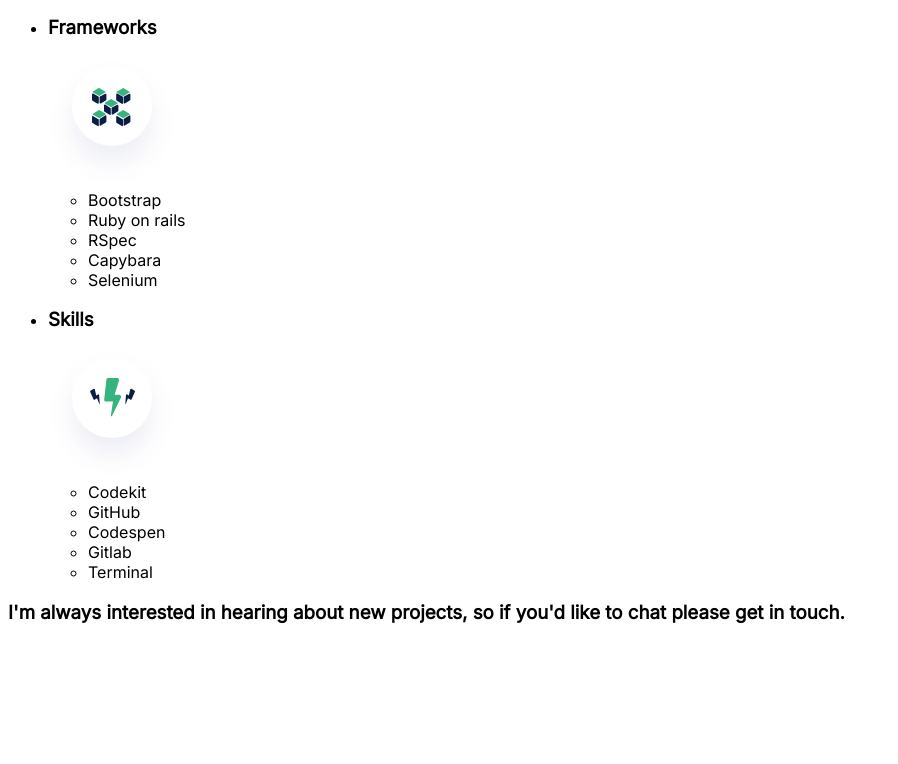
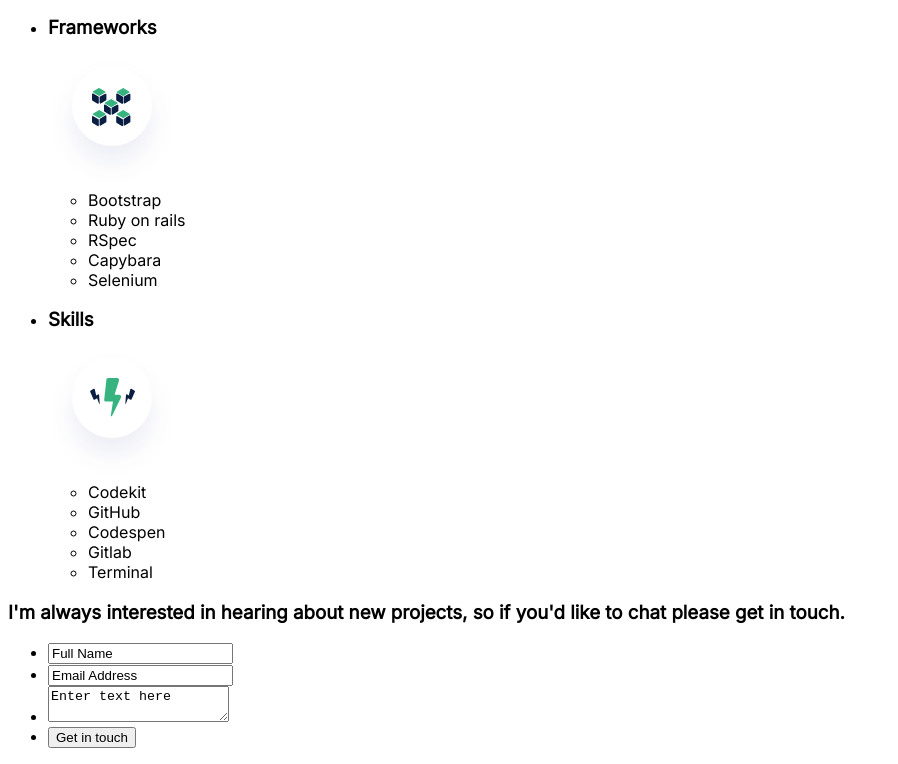
Before and after one commit to sumairq/Personal-Portfolio, a website: page index.html in a window 1280 px wide. Shown: the part 3121-3885 px from the top of the page, without its empty margins (0-898 px from the left). Before the commit the page ends 3763 px from the top, so only its background shows below. Drawn offline with Linux system fonts and the light colour scheme.

Commit message:
add form skeleton

```diff
--- a/index.html
+++ b/index.html
@@ -120,6 +120,21 @@
         </ul>
         <h3 class="text box_1">I'm always interested in hearing about new projects, so if you'd like to chat please get in touch.</h3>
       </section>
-
+     <form action="https://formspree.io/f/{form_id}" method = "post">
+     <ul>
+       <li>
+         <input type="text" maxlength="30" value="Full Name" name="full_name" required>
+       </li>
+       <li>
+       <input type="email" value="Email Address" name="email_address" required>
+       </li>
+       <li>
+         <textarea name="message" required maxlength="500">Enter text here</textarea>
+       </li>
+       <li class="button">
+        <button type="submit">Get in touch</button>
+      </li>
+     </ul>
+     </form>
     </body>
 </html>
```
